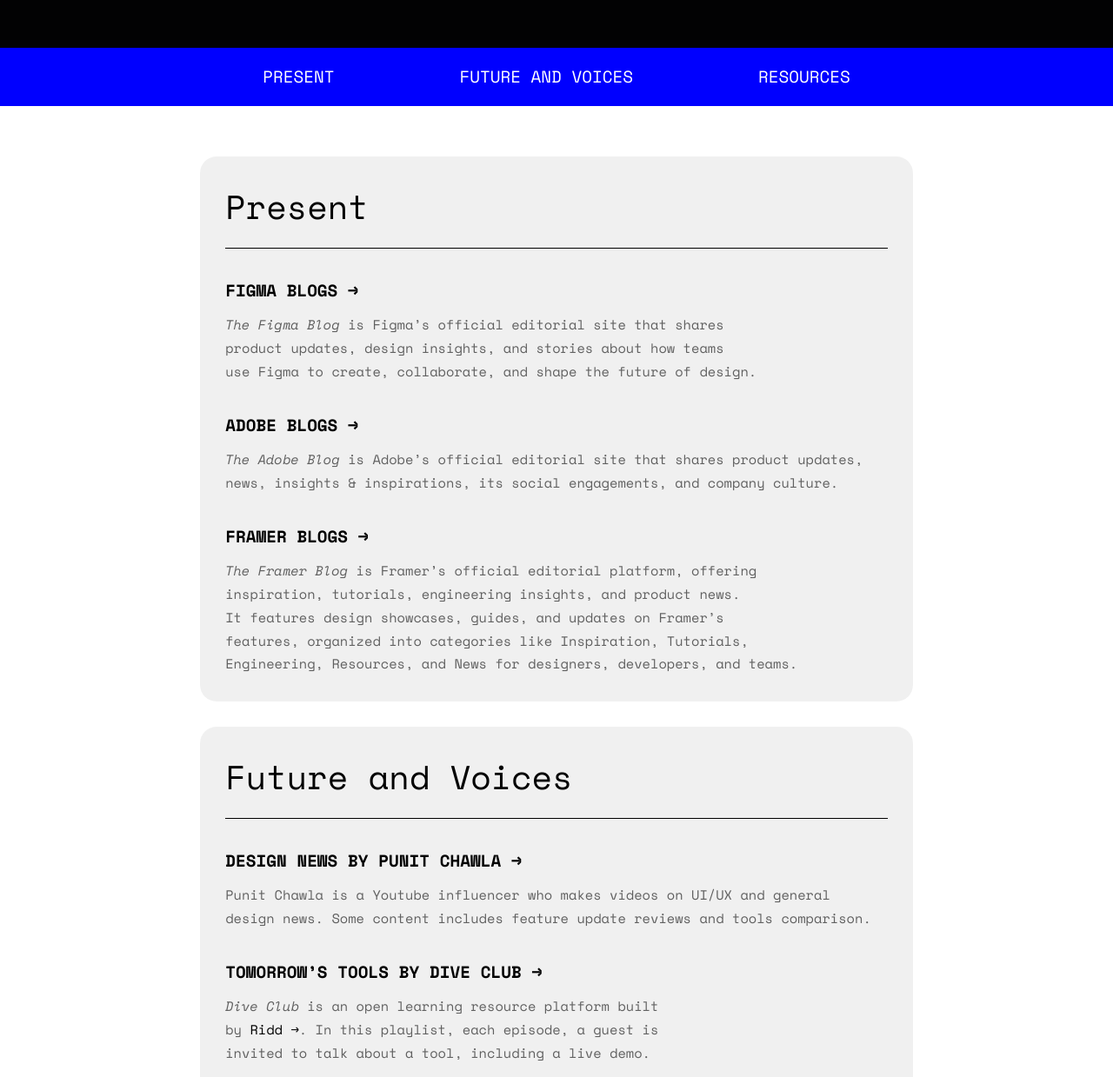
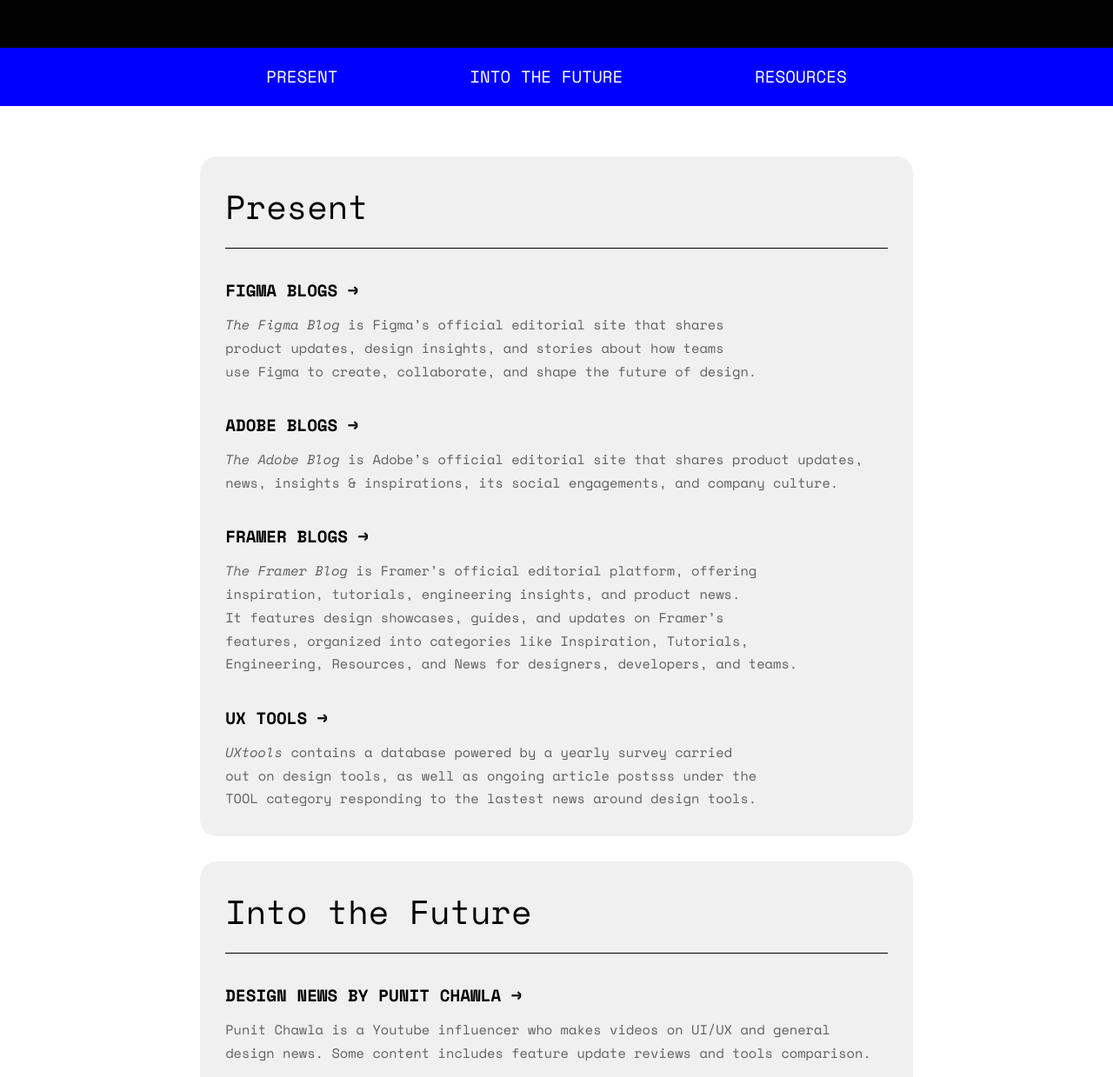
Before and after one commit to Amanda-gu/guide, a plain HTML site: page index.html in a window 1280 px wide. Shown: the part 521-1760 px from the top of the page at 87% size. Drawn offline with nearby package versions, Linux system fonts and the light colour scheme.

Commit message:
moved ux tool to present

```diff
--- a/index.html
+++ b/index.html
@@ -18,7 +18,7 @@
         </header>
         <nav>
             <a href="#present">Present</a>
-            <a href="#futureandvoices">Future and Voices</a>
+            <a href="#futureandvoices">Into the Future</a>
             <a href="#resources">Resources</a>
         </nav>
         <main>
@@ -61,12 +61,26 @@
                             </summary>
 
                         </li>
+
+
+                        <li>
+                            <h3> <a href="https://www.uxtools.co/" target="_blank">UX Tools →&ensp;</a>
+                            </h3>
+
+                            <summary class="description">
+                                    <em>UXtools</em> contains a database powered by a yearly survey carried out on design tools, as well as ongoing article postsss under the TOOL category responding to the lastest news around design tools.
+                            </summary>
+
+                        </li>
+
+
+
                     </ul>
                 </section>
 
             <section class="block" id="futureandvoices">
                     <summary class="blocktitle">
-                        <h2>Future and Voices</h2>
+                        <h2>Into the Future</h2>
                     </summary>
 
 
@@ -126,15 +140,6 @@
 
                     <ul class="list">
 
-                        <li>
-                            <h3> <a href="https://www.uxtools.co/" target="_blank">UX Tools →&ensp;</a>
-                            </h3>
-
-                            <summary class="description">
-                                    <em>UXtools</em> contains a database powered by a yearly survey carried out on design tools, as well as ongoing aarticle posts under the TOOL category.
-                            </summary>
-
-                        </li>
 
 
                         <li>
```
